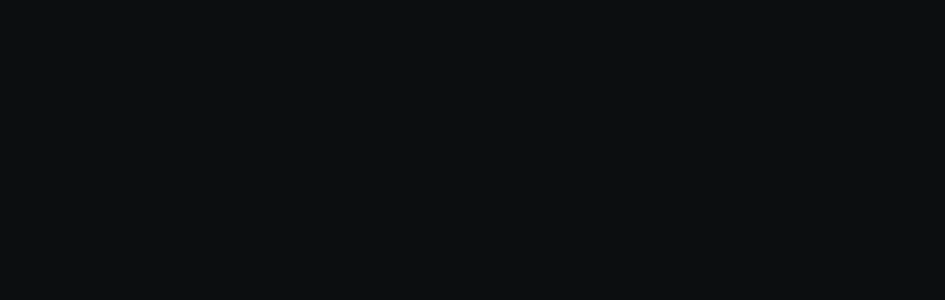
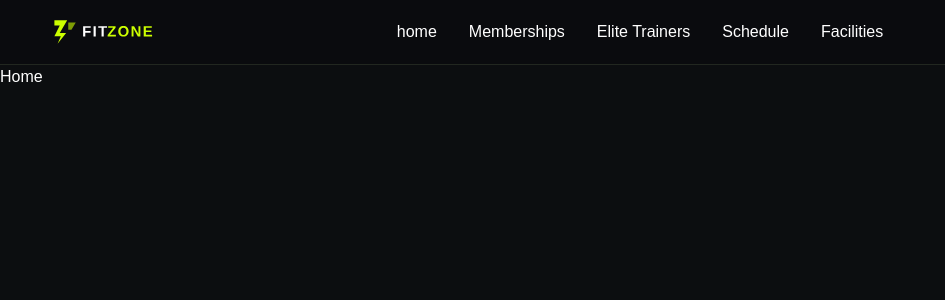
Before and after one commit to Mohamed-Mos-aad/fitzone, a Next.js app: page / in a window 1280 px wide. Shown: the top 300 px of the page, without its empty margins (0-945 px from the left). Built offline with nearby package versions, Linux system fonts and the light colour scheme.

Commit message:
navbar component finished

```diff
--- a/app/layout.tsx
+++ b/app/layout.tsx
@@ -1,6 +1,8 @@
 import type { Metadata } from "next";
 import { Geist, Geist_Mono } from "next/font/google";
 import "./globals.css";
+// ** Components
+import NavBar from "@/presentation/components/navigation/NavBar";
 
 const geistSans = Geist({
   variable: "--font-geist-sans",
@@ -23,7 +25,10 @@
       lang="en"
       className={`${geistSans.variable} ${geistMono.variable} h-full antialiased`}
     >
-      <body className="min-h-full flex flex-col">{children}</body>
+      <body className="min-h-full flex flex-col">
+        <NavBar />
+        {children}
+      </body>
     </html>
   );
 }
--- a/app/page.tsx
+++ b/app/page.tsx
@@ -2,7 +2,7 @@
   return (
     <>
       <main>
-
+        Home
       </main>
     </>
   );
--- /dev/null
+++ b/presentation/components/navigation/NavBar.tsx
@@ -0,0 +1,52 @@
+'use client'
+// ** Hooks && Tools
+import Image from "next/image";
+import { useState } from "react";
+// ** Assets
+import logo from '@/public/icons/logo.svg'
+
+
+
+export default function NavBar() {
+    // ** States
+    const [isOpen, setIsOpen] = useState(false);
+
+
+
+    return (
+        <nav className="bg-[#0A0C0E]/90 border-b border-[#222720] py-4 px-6 md:px-12 flex items-center justify-between relative">
+            <Image src={logo} alt="fitzone logo icon" height={32}/>
+            <ul className="hidden md:flex items-center gap-8 absolute left-1/2 -translate-x-1/2">
+                <li className="hover:text-[#C3F400] cursor-pointer transition-colors"> home </li>
+                <li className="hover:text-[#C3F400] cursor-pointer transition-colors"> Memberships </li>
+                <li className="hover:text-[#C3F400] cursor-pointer transition-colors"> Elite Trainers </li>
+                <li className="hover:text-[#C3F400] cursor-pointer transition-colors"> Schedule </li>
+                <li className="hover:text-[#C3F400] cursor-pointer transition-colors"> Facilities </li>
+            </ul>
+            <button
+                onClick={() => setIsOpen(!isOpen)}
+                className="md:hidden text-white focus:outline-none p-2 rounded-lg hover:bg-[#222720]/50 transition-colors z-50"
+                aria-label="Toggle Menu"
+            >
+                {isOpen ? (
+                    <svg className="w-6 h-6 text-[#C3F400]" fill="none" stroke="currentColor" viewBox="0 0 24 24">
+                        <path strokeLinecap="round" strokeLinejoin="round" strokeWidth="2" d="M6 18L18 6M6 6l12 12" />
+                    </svg>
+                ) : (
+                    <svg className="w-6 h-6" fill="none" stroke="currentColor" viewBox="0 0 24 24">
+                        <path strokeLinecap="round" strokeLinejoin="round" strokeWidth="2" d="M4 6h16M4 12h16M4 18h16" />
+                    </svg>
+                )}
+            </button>
+            <div className={`absolute top-full left-0 w-full bg-[#0A0C0E] border-b border-[#222720] flex flex-col items-center gap-6 py-6 transition-all duration-300 md:hidden ${isOpen ? 'opacity-100 visible' : 'opacity-0 invisible pointer-events-none'}`}>
+                <ul className="flex flex-col items-center gap-4 text-center">
+                    <li onClick={() => setIsOpen(false)} className="hover:text-[#C3F400] cursor-pointer transition-colors"> home </li>
+                    <li onClick={() => setIsOpen(false)} className="hover:text-[#C3F400] cursor-pointer transition-colors"> Memberships </li>
+                    <li onClick={() => setIsOpen(false)} className="hover:text-[#C3F400] cursor-pointer transition-colors"> Elite Trainers </li>
+                    <li onClick={() => setIsOpen(false)} className="hover:text-[#C3F400] cursor-pointer transition-colors"> Schedule </li>
+                    <li onClick={() => setIsOpen(false)} className="hover:text-[#C3F400] cursor-pointer transition-colors"> Facilities </li>
+                </ul>
+            </div>
+        </nav>
+    )
+}
```
Also changed, not shown: public/icons/logo.svg (added).
